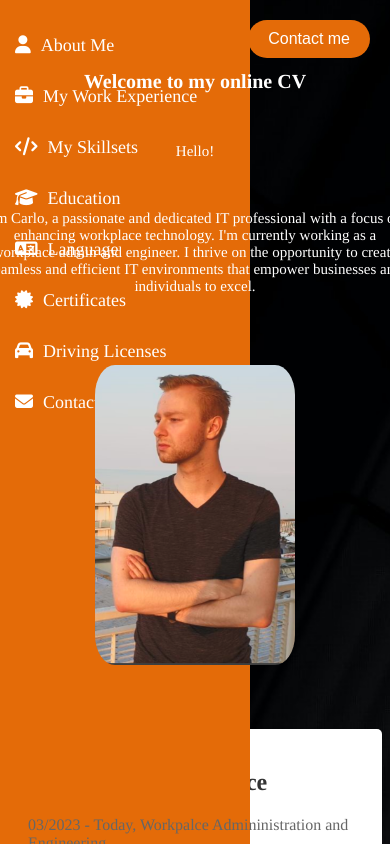
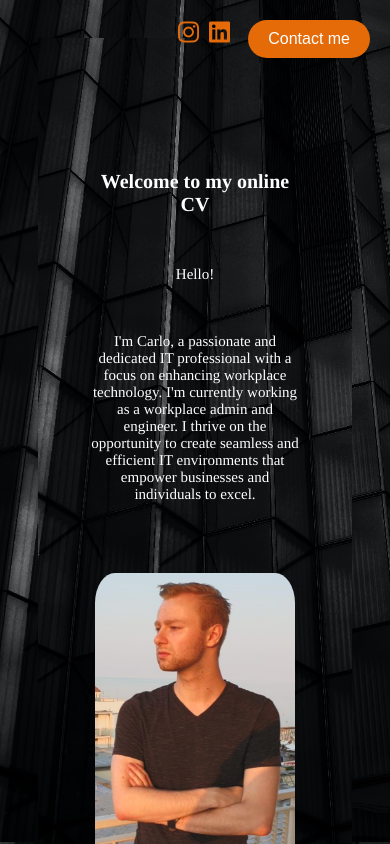
Before and after one commit to CarloRoethlisberger/MyPortfoliopage, an Angular app: page / in a window 390 px wide. Shown: the top 844 px of the page. Built offline with nearby package versions, Linux system fonts and the light colour scheme.

Commit message:
changes to media query

```diff
--- a/src/app/app.component.css
+++ b/src/app/app.component.css
@@ -220,11 +220,16 @@ img {
         @media screen and (max-width: 600px) {
 
 
-        html, body {
-            padding: 0;
-             background-attachment: scroll;
-            background-image: url('../assets/mobile_background.jpg');
-             }
+            html, body {
+                height: 100%;
+                font-family: 'Times', sans-serif;
+                background-image: url('../assets/mobile_background.jpg'); /* Set the background image URL */
+            }
+
+
+            .sidebar {
+                display: none;
+            }
 
 
              .starting_page h1 {
```
Also changed, not shown: 3 other files (tests, documents, lock files or other folders).
